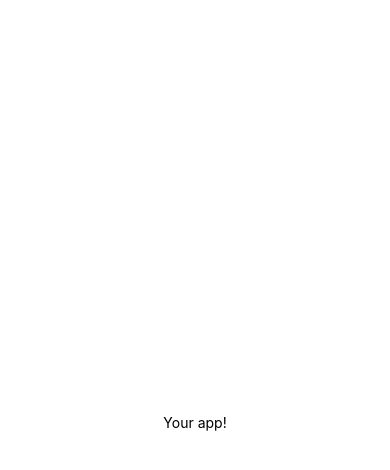
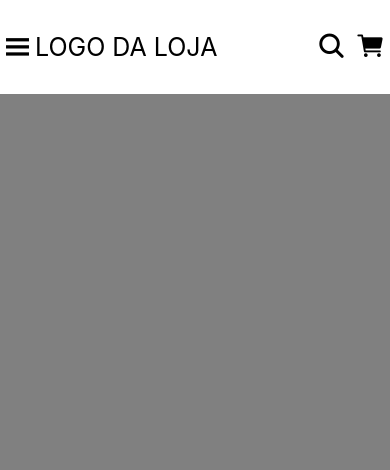
Before and after one commit to oPedrooo/projeto-mobile-coding, a React Native app: screen / in a window 390 px wide. Shown: the top 470 px of the page. Built offline with nearby package versions, Linux system fonts and the light colour scheme.

Commit message:
projeto mobile coding V0.1

```diff
--- a/App.js
+++ b/App.js
@@ -1,11 +1,25 @@
 import { StatusBar } from 'expo-status-bar';
 import { StyleSheet, Text, View } from 'react-native';
+import Ionicons from '@expo/vector-icons/Ionicons';
 
 export default function App() {
   return (
     <View style={styles.container}>
-      <Text>Your app!</Text>
       <StatusBar style="auto" />
+
+      <View style={styles.header}>
+        <View style={styles.clogo}>
+          <Ionicons style={styles.imenu} name="menu" size={35} color="black" />
+          <Text style={styles.Ltexto} >LOGO DA LOJA</Text>
+        </View>
+        <View style={styles.cicones}>
+          <Ionicons style={styles.ilupa} name="search" size={30} color="black" />
+          <Ionicons style={styles.icarrinho} name="cart" size={30} color="black" />
+        </View>
+      </View>
+
+      <View style={styles.body} />
+
     </View>
   );
 }
@@ -14,7 +28,34 @@ const styles = StyleSheet.create({
   container: {
     flex: 1,
     backgroundColor: '#fff',
+  },
+
+
+
+  header: {
+    flex: 1,
+    backgroundColor: "white",
+    flexDirection: 'row',
+  },
+  clogo: {
+    flex:4,
+    flexDirection: 'row',
     alignItems: 'center',
-    justifyContent: 'center',
+  },
+  Ltexto: {
+    fontSize: 25
+  },
+  cicones: {
+    flex:1,
+    flexDirection: 'row',
+    alignItems: 'center',
+    justifyContent: 'space-around'
+  },
+
+
+
+  body: {
+    flex: 8,
+    backgroundColor: "grey",
   },
 });
```
Also changed, not shown: 1 other file (tests, documents, lock files or other folders).
